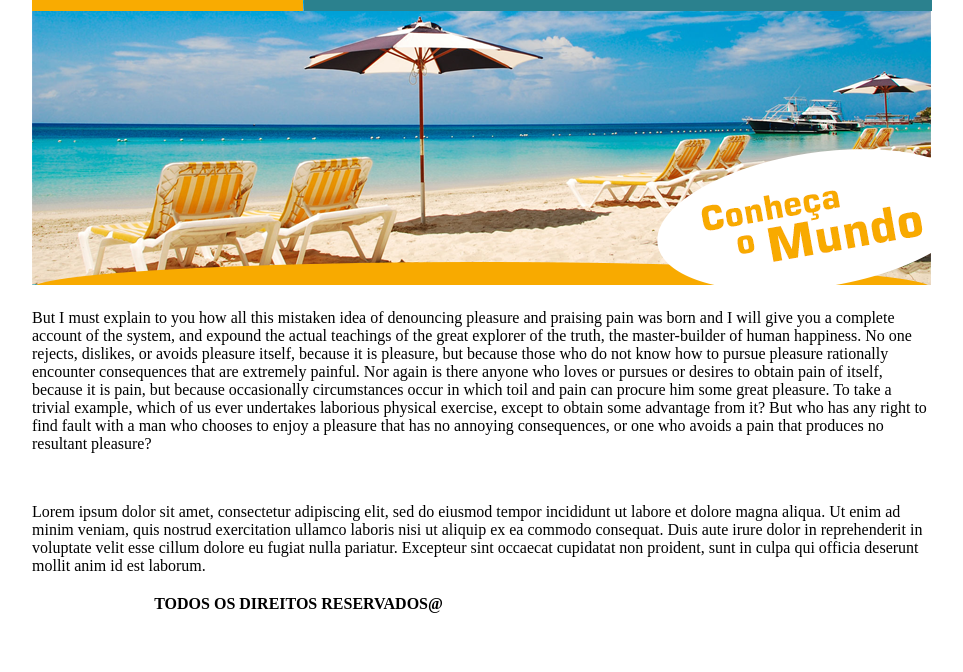
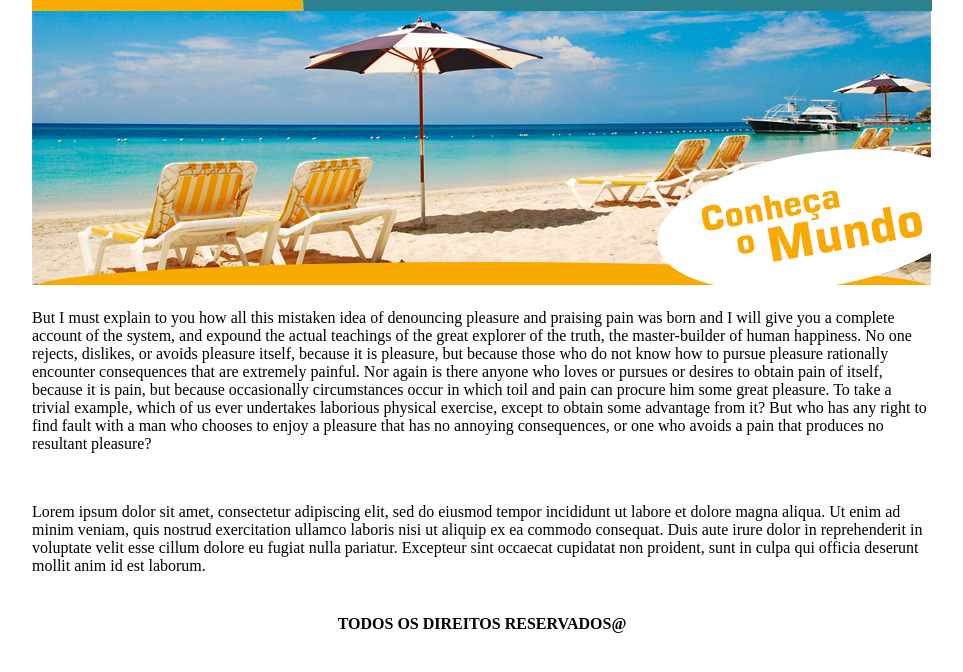
Before and after one commit to JotinhaSx/Joaopedro.web, a plain HTML site: page Projeto01/index.html in a window 1280 px wide. Shown: the part 114-786 px from the top of the page, without its empty margins (158-1121 px from the left). Drawn offline with Linux system fonts and the light colour scheme.

Commit message:
Update index.html

```diff
--- a/Projeto01/index.html
+++ b/Projeto01/index.html
@@ -26,11 +26,7 @@
                 <p> Lorem ipsum dolor sit amet, consectetur adipiscing elit, sed do eiusmod tempor incididunt ut labore et dolore magna aliqua. Ut enim ad minim veniam, quis nostrud exercitation ullamco laboris nisi ut aliquip ex ea commodo consequat. Duis aute irure dolor in reprehenderit in voluptate velit esse cillum dolore eu fugiat nulla pariatur. Excepteur sint occaecat cupidatat non proident, sunt in culpa qui officia deserunt mollit anim id est laborum.</p>
             </td>
         </tr>
-
-        <tr>
-             <td align="center"><b>TODOS OS DIREITOS RESERVADOS@</b></td>
-        </tr>
-
     </table>
+            <h4 align="center"><b>TODOS OS DIREITOS RESERVADOS@</b></h4>
 </body>
 </html>
```
